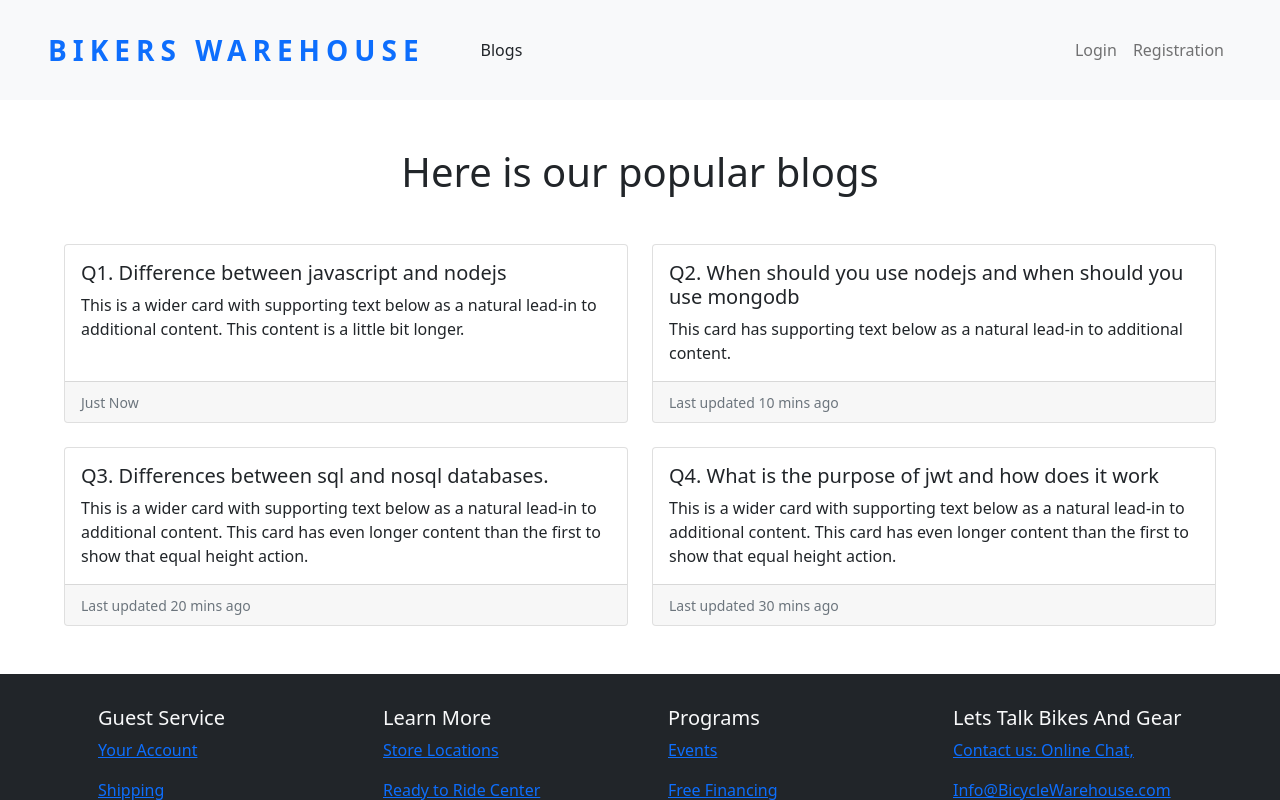
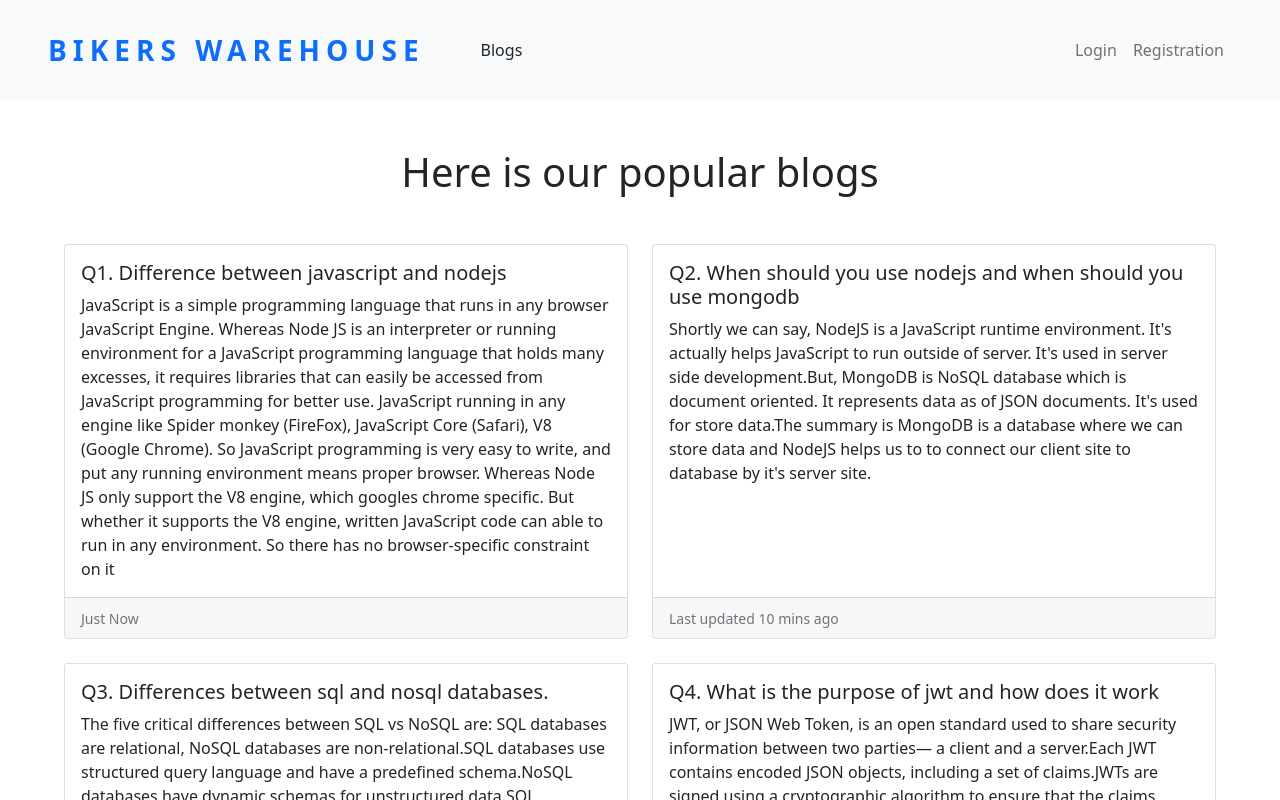
Before and after one commit to Ashik-Sarker/Bikers-WareHouse-Client, a React (Create React App) app: page /blogs in a window 1280 px wide. Shown: the top 800 px of the page. Built offline with nearby package versions, Linux system fonts and the light colour scheme; no server answers.

Commit message:
slider title update

```diff
--- a/src/pages/Blogs/Blogs.js
+++ b/src/pages/Blogs/Blogs.js
@@ -10,7 +10,7 @@ const Blogs = () => {
                     <div class="card h-100">
                     <div class="card-body">
                         <h5 class="card-title">Q1. Difference between javascript and nodejs</h5>
-                        <p class="card-text">This is a wider card with supporting text below as a natural lead-in to additional content. This content is a little bit longer.</p>
+                        <p class="card-text">JavaScript is a simple programming language that runs in any browser JavaScript Engine. Whereas Node JS is an interpreter or running environment for a JavaScript programming language that holds many excesses, it requires libraries that can easily be accessed from JavaScript programming for better use. JavaScript running in any engine like Spider monkey (FireFox), JavaScript Core (Safari), V8 (Google Chrome). So JavaScript programming is very easy to write, and put any running environment means proper browser. Whereas Node JS only support the V8 engine, which googles chrome specific. But whether it supports the V8 engine, written JavaScript code can able to run in any environment. So there has no browser-specific constraint on it</p>
                     </div>
                     <div class="card-footer">
                         <small class="text-muted">Just Now</small>
@@ -21,7 +21,7 @@ const Blogs = () => {
                     <div class="card h-100">
                     <div class="card-body">
                         <h5 class="card-title">Q2. When should you use nodejs and when should you use mongodb</h5>
-                        <p class="card-text">This card has supporting text below as a natural lead-in to additional content.</p>
+                        <p class="card-text">Shortly we can say, NodeJS is a JavaScript runtime environment. It's actually helps JavaScript to run outside of server. It's used in server side development.But, MongoDB is NoSQL database which is document oriented. It represents data as of JSON documents. It's used for store data.The summary is MongoDB is a database where we can store data and NodeJS helps us to to connect our client site to database by it's server site.</p>
                     </div>
                     <div class="card-footer">
                         <small class="text-muted">Last updated 10 mins ago</small>
@@ -32,7 +32,9 @@ const Blogs = () => {
                     <div class="card h-100">
                     <div class="card-body">
                         <h5 class="card-title">Q3. Differences between sql and nosql databases.</h5>
-                        <p class="card-text">This is a wider card with supporting text below as a natural lead-in to additional content. This card has even longer content than the first to show that equal height action.</p>
+                        <p class = "card-text" > The five critical differences between SQL vs NoSQL are: SQL databases are relational, NoSQL databases are non-relational.SQL databases use structured query language and have a predefined schema.NoSQL databases have dynamic schemas
+                        for unstructured data.SQL databases are vertically scalable,while NoSQL databases are horizontally scalable.SQL databases are table-based,
+                        while NoSQL databases are document, key-value, graph, or wide-column stores.SQL databases are better for multi-row transactions, while NoSQL is better for unstructured data like documents or JSON. </p>
                     </div>
                     <div class="card-footer">
                         <small class="text-muted">Last updated 20 mins ago</small>
@@ -43,7 +45,9 @@ const Blogs = () => {
                     <div class="card h-100">
                     <div class="card-body">
                         <h5 class="card-title">Q4. What is the purpose of jwt and how does it work</h5>
-                        <p class="card-text">This is a wider card with supporting text below as a natural lead-in to additional content. This card has even longer content than the first to show that equal height action.</p>
+                        <p class = "card-text" > JWT, or JSON Web Token, is an open standard used to share security information between two parties— a client and a server.Each JWT contains encoded JSON objects, including a set of claims.JWTs are signed using a cryptographic algorithm to ensure that the claims cannot be altered after the token is issued.You will get two JSON strings: <br />
+                        1.The header and the payload.
+                        2.The signature. </p>
                     </div>
                     <div class="card-footer">
                         <small class="text-muted">Last updated 30 mins ago</small>
--- a/src/pages/Home/Banner/Banner.js
+++ b/src/pages/Home/Banner/Banner.js
@@ -16,8 +16,8 @@ const Banner = () => {
                 alt="First slide"
                 />
                 <Carousel.Caption>
-                <h3>First slide label</h3>
-                <p>Nulla vitae elit libero, a pharetra augue mollis interdum.</p>
+                <h3 className='fs-1 text-info fw-bold' style={{letterSpacing:"10px"}}>1400CC Segment</h3>
+                <p className="fs-5">This is our most popular resale bike</p>
                 </Carousel.Caption>
             </Carousel.Item>
             <Carousel.Item>
@@ -29,8 +29,8 @@ const Banner = () => {
                 />
 
                 <Carousel.Caption>
-                <h3>Second slide label</h3>
-                <p>Lorem ipsum dolor sit amet, consectetur adipiscing elit.</p>
+                <h3 className='fs-1 text-info fw-bold' style={{letterSpacing:"10px"}}>We have all bike accessories</h3>
+                <p className="fs-5">Enjoy you favorite vehicle and ride with friends and nearest one.</p>
                 </Carousel.Caption>
             </Carousel.Item>
             <Carousel.Item>
@@ -42,8 +42,8 @@ const Banner = () => {
                 />
 
                 <Carousel.Caption>
-                <h3>Third slide label</h3>
-                <p>Praesent commodo cursus magna, vel scelerisque nisl consectetur.</p>
+                <h3 className='fs-1 text-info fw-bold' style={{letterSpacing:"10px"}}>Find Your Best Tourist Bike</h3>
+                <p className="fs-5">Ride with confidence and make tour with nature</p>
                 </Carousel.Caption>
             </Carousel.Item>
         </Carousel>
--- a/src/pages/Home/Items/Items.js
+++ b/src/pages/Home/Items/Items.js
@@ -12,7 +12,7 @@ const Items = () => {
     return (
         <div className='mt-5'>
             <Container>
-            <h1 style={{letterSpacing:"6px"}} className='mb-5 text-primary text-center'>MOST POPULAR ITEMS</h1>
+            <h1 style={{letterSpacing:"6px"}} className='mb-5 text-center'>MOST POPULAR ITEMS</h1>
             <Row xs={1} md={3} className="g-4">
                 {
                     items.map(item => <Item
--- a/src/pages/Home/JoinTheRide/JoinTheRide.js
+++ b/src/pages/Home/JoinTheRide/JoinTheRide.js
@@ -2,7 +2,7 @@ import React from 'react';
 
 const JoinTheRide = () => {
     return (
-        <div className='App m-5 bg-light py-5'>
+        <div className='App my-5 bg-light py-5'>
             <h2 style={{ letterSpacing: "5px" }}>Join The Ride!</h2>
             <p style={{letterSpacing:"3px", width:"50%", margin:"auto"}}>Be the first to know when new products arrive, news, discounts and when you've earned rewards points.</p>
             <input style={{width:"30%"}} className="p-2 m-3" type="email" placeholder='Enter Your Email Address' />
```
